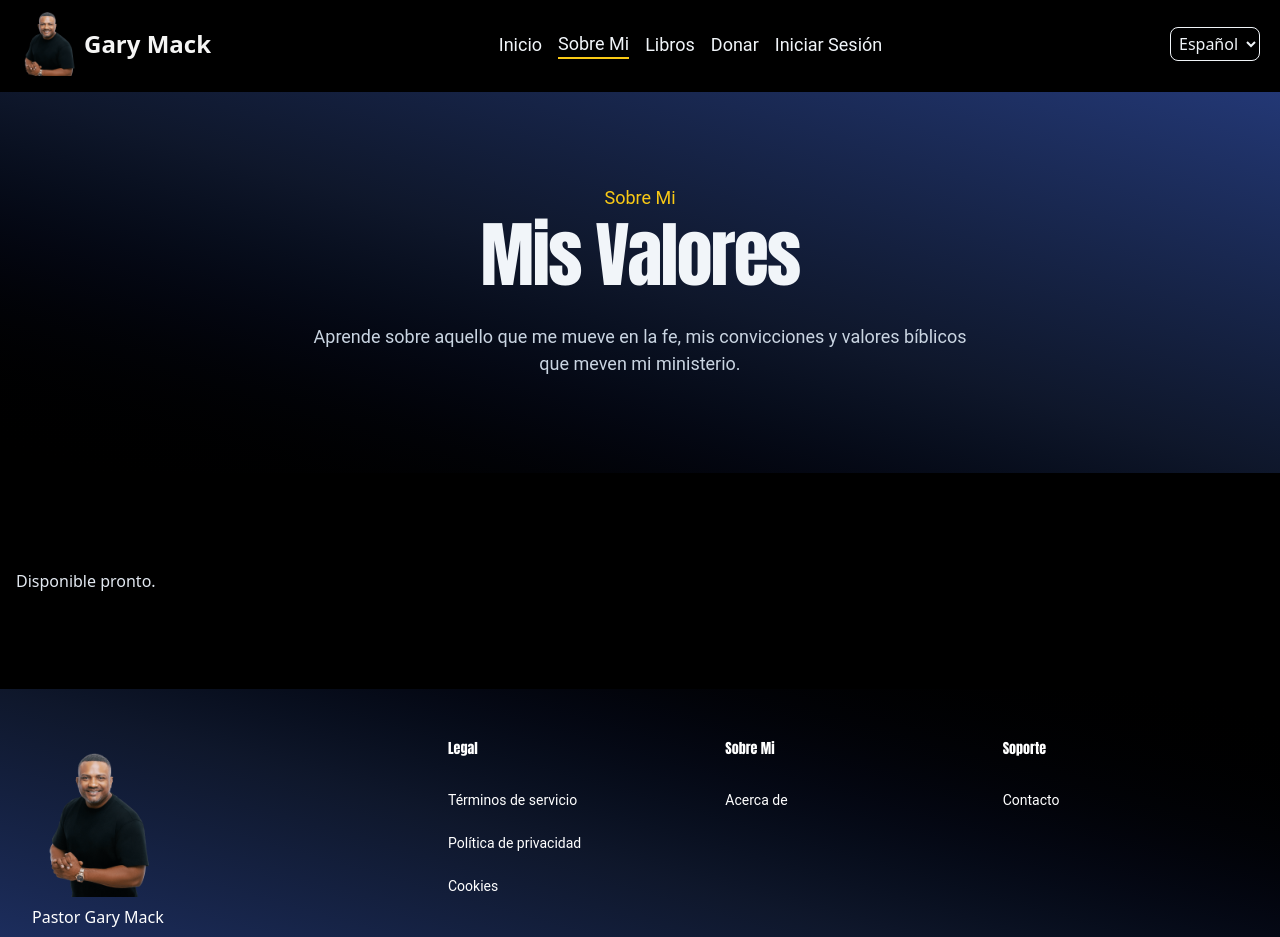
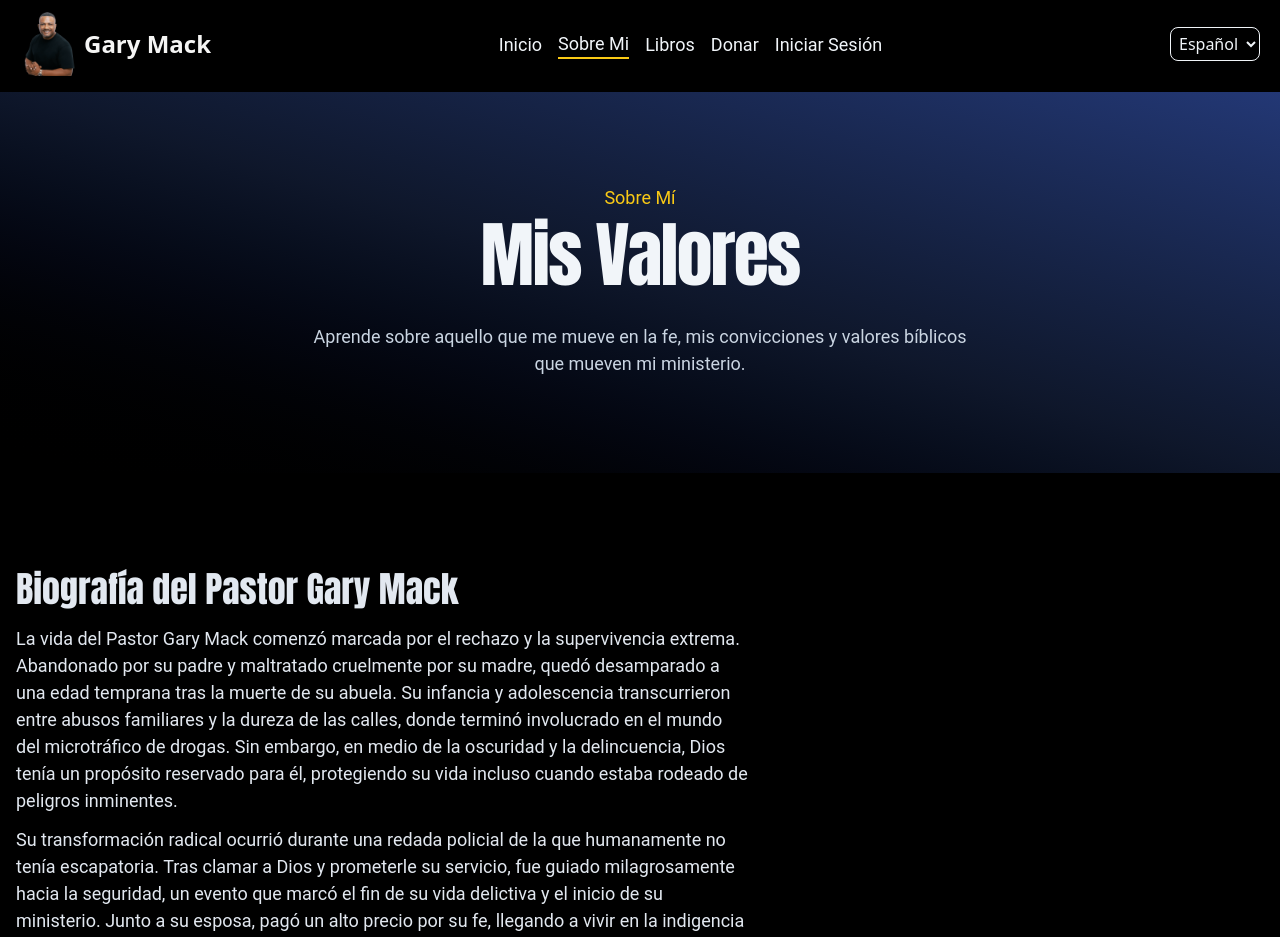
Before and after one commit to ariselms/pastor-gary-mack, a Next.js app: page /about in a window 1280 px wide. Shown: the top 937 px of the page. Built offline with nearby package versions, Linux system fonts and the light colour scheme; no server answers.

Commit message:
updates to about me page

```diff
--- a/src/components/pages-content/about.tsx
+++ b/src/components/pages-content/about.tsx
@@ -3,30 +3,48 @@
 import { useLanguageContext } from "@/context/languageContext";
 import { languageOptions } from "@/static";
 import { JumbotronShared } from "@/components/jumbotron/";
-import { Container7xl } from "@/components/containers";
+import { Container7xl, MaxTextWidth } from "@/components/containers";
 
 export function AboutPageContent() {
+  const { language } = useLanguageContext();
+  const isEnglish = language === languageOptions.english;
 
-	const { language } = useLanguageContext();
+  // aboutContent object to keep the return statement clean and readable
+  const aboutContent = {
+    topSmTitle: isEnglish ? "About Me" : "Sobre Mí",
+    mainTitle: isEnglish ? "My Values" : "Mis Valores",
+    mainText: isEnglish
+      ? "Learn about what moves my faith, my conviction and values in the Bible that move my ministry."
+      : "Aprende sobre aquello que me mueve en la fe, mis convicciones y valores bíblicos que mueven mi ministerio.",
+    bioTitle: isEnglish
+      ? "Pastor Gary Mack Biography"
+      : "Biografía del Pastor Gary Mack",
+    bioP1: isEnglish
+      ? "Pastor Gary Mack's life began in a crucible of rejection and extreme survival. Abandoned by his father and subjected to severe cruelty by his mother, he found himself destitute at a young age following the death of his grandmother. His childhood and adolescence were marred by familial abuse and the harsh realities of the streets, eventually leading him into the dangerous world of drug micro-trafficking. Yet, amidst the darkness and crime, a divine purpose preserved his life, protecting him even when surrounded by imminent peril."
+      : "La vida del Pastor Gary Mack comenzó marcada por el rechazo y la supervivencia extrema. Abandonado por su padre y maltratado cruelmente por su madre, quedó desamparado a una edad temprana tras la muerte de su abuela. Su infancia y adolescencia transcurrieron entre abusos familiares y la dureza de las calles, donde terminó involucrado en el mundo del microtráfico de drogas. Sin embargo, en medio de la oscuridad y la delincuencia, Dios tenía un propósito reservado para él, protegiendo su vida incluso cuando estaba rodeado de peligros inminentes.",
+    bioP2: isEnglish
+      ? `His radical transformation occurred during a massive police raid from which there was no human escape. After crying out to God and pledging his service, he was miraculously guided to safety—an event that marked the end of his criminal life and the beginning of his ministry. Together with his wife, he paid a high price for his faith, enduring homelessness and sleeping exposed to the elements in a churchyard. It was in this "furnace of fire" that he forged what he calls the "mongoose mentality": an unwavering determination to face the enemy and transform the poison of the past into strength.`
+      : `Su transformación radical ocurrió durante una redada policial de la que humanamente no tenía escapatoria. Tras clamar a Dios y prometerle su servicio, fue guiado milagrosamente hacia la seguridad, un evento que marcó el fin de su vida delictiva y el inicio de su ministerio. Junto a su esposa, pagó un alto precio por su fe, llegando a vivir en la indigencia y durmiendo a la intemperie en el patio de una iglesia. Fue en ese "horno de fuego" donde forjó lo que él llama la "mentalidad de mangosta": una determinación inquebrantable para enfrentar al enemigo y transformar el veneno del pasado en fortaleza.`,
+    bioP3: isEnglish
+      ? `Today, Gary Mack stands as a living testament to the restorative power of the Gospel. As the founder and pastor of the ministry "Los Rescatados Rescatando" (The Rescued Rescuing) in Los Ríos, he dedicates his life to reaching the marginalized, taking the Word of God into prisons, hospitals, and drug dens. His ministry has witnessed the conversion of thousands of inmates and criminals who have surrendered their weapons in exchange for a new life. Through his books and preaching, he teaches that victory is conquered through prayer and faith, demonstrating that God can turn any history of pain into a glorious purpose.`
+      : `Hoy, Gary Mack es un testimonio vivo del poder restaurador del Evangelio. Como fundador y pastor del ministerio "Los Rescatados Rescatando" en el sector Los Ríos, dedica su vida a alcanzar a los marginados, llevando la palabra de Dios a cárceles, hospitales y puntos de droga. Su ministerio ha sido testigo de la conversión de miles de reclusos y delincuentes que han entregado sus armas a cambio de una nueva vida. A través de sus libros y prédicas, enseña que la victoria se conquista con oración y fe, demostrando que Dios puede cambiar cualquier historia de dolor en un propósito de gloria.`,
+  };
 
   return (
     <>
       <JumbotronShared
-				topSmTitle={
-					language === languageOptions.english ? "About Me" : "Sobre Mi"
-				}
-				mainTitle={
-					language === languageOptions.english ? "My Values" : "Mis Valores"
-				}
-				mainText={
-					language === languageOptions.english
-						? "Learn about what moves my faith, my conviction and values in the Bible that move my minister."
-						: "Aprende sobre aquello que me mueve en la fe, mis convicciones y valores bíblicos que meven mi ministerio."
-				}
+        topSmTitle={aboutContent.topSmTitle}
+        mainTitle={aboutContent.mainTitle}
+        mainText={aboutContent.mainText}
       />
       <Container7xl>
         <article className="py-24 text-slate-200">
-        Disponible pronto.
+          <MaxTextWidth>
+            <h1>{aboutContent.bioTitle}</h1>
+            <p className="mb-3">{aboutContent.bioP1}</p>
+            <p className="mb-3">{aboutContent.bioP2}</p>
+            <p className="mb-3">{aboutContent.bioP3}</p>
+          </MaxTextWidth>
         </article>
       </Container7xl>
     </>
```
Lines whose indentation alone changed are shown as unchanged.
